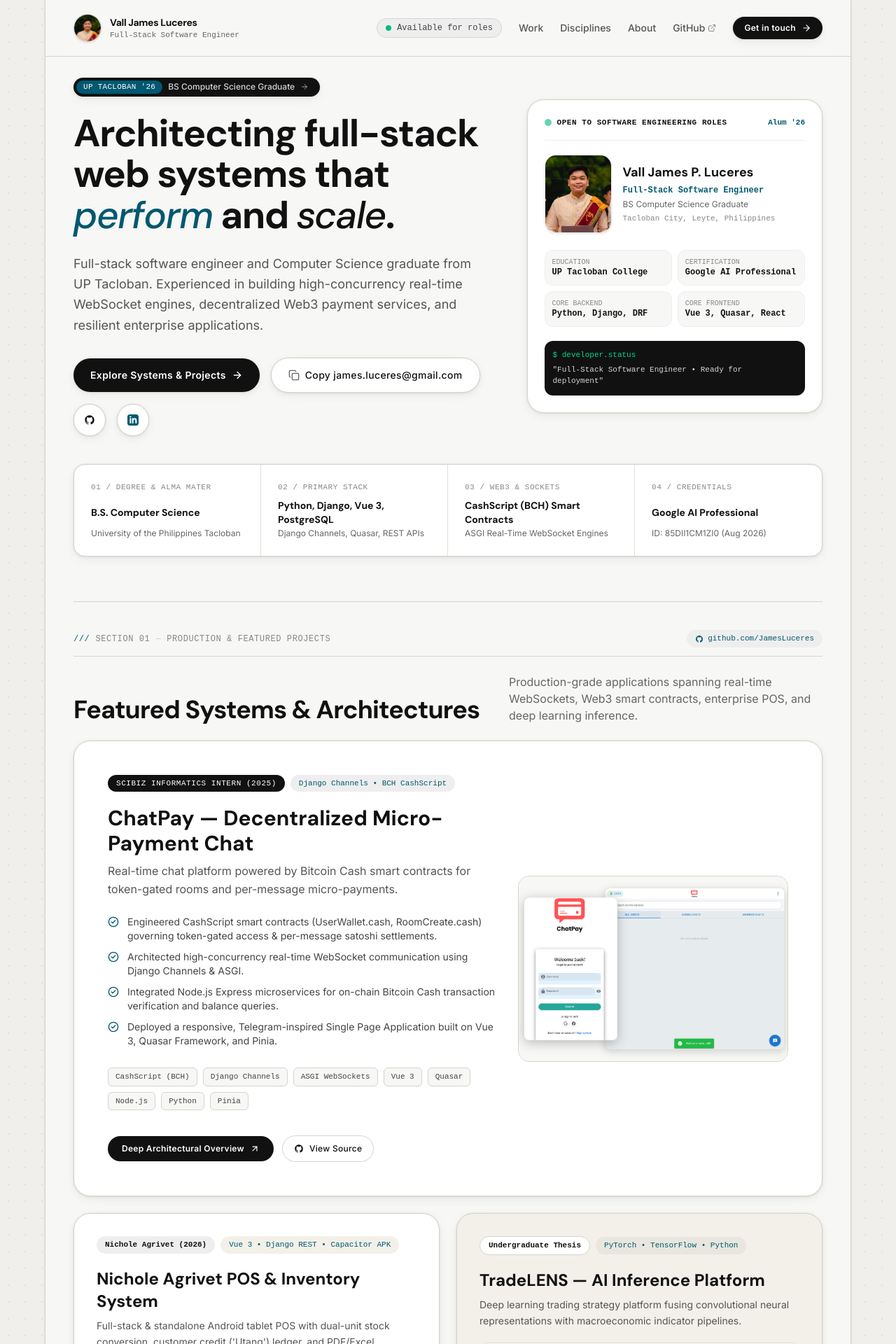
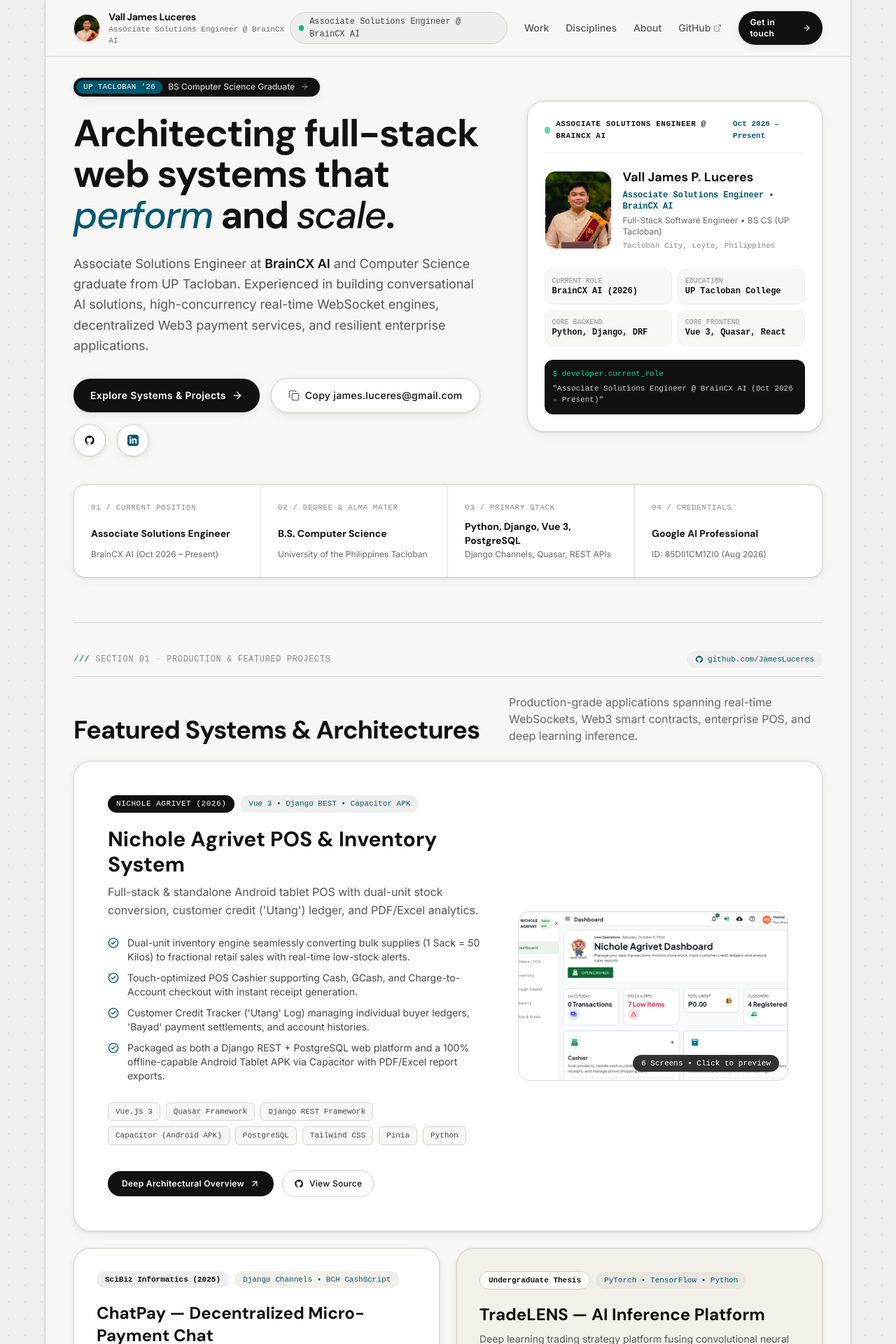
Before and after one commit to JamesLuceres/my-portfolio, a React (Vite) app: page / in a window 1280 px wide. Shown: the top 1920 px of the page at 70% size. Built offline with nearby package versions, Linux system fonts and the light colour scheme; a web font is replaced by a local one.

Commit message:
Feature Nichole Agrivet POS first and update current role to Associate Solutions Engineer at BrainCX AI

```diff
--- a/src/App.jsx
+++ b/src/App.jsx
@@ -45,33 +45,8 @@
 
 const PROJECTS = [
   {
-    id: "chatpay",
+    id: "agrivet-pos",
     featured: true,
-    role: "Full-Stack Developer Intern",
-    company: "SciBiz Informatics (2025)",
-    category: "Decentralized Web3 & Real-Time Chat",
-    badge: "Django Channels • BCH CashScript",
-    title: "ChatPay — Decentralized Micro-Payment Chat",
-    githubUrl: "https://github.com/JamesLuceres/ChatPay",
-    subtitle: "Real-time chat platform powered by Bitcoin Cash smart contracts for token-gated rooms and per-message micro-payments.",
-    description: "Engineered during my software engineering internship at SciBiz Informatics. ChatPay combines compiled on-chain CashScript smart contracts with high-throughput ASGI WebSockets and a modern reactive SPA, allowing users to monetize chat rooms and pay fractional satoshis per message seamlessly.",
-    image: chatpayImg,
-    highlights: [
-      "Engineered CashScript smart contracts (UserWallet.cash, RoomCreate.cash) governing token-gated access & per-message satoshi settlements.",
-      "Architected high-concurrency real-time WebSocket communication using Django Channels & ASGI.",
-      "Integrated Node.js Express microservices for on-chain Bitcoin Cash transaction verification and balance queries.",
-      "Deployed a responsive, Telegram-inspired Single Page Application built on Vue 3, Quasar Framework, and Pinia."
-    ],
-    techStack: ["CashScript (BCH)", "Django Channels", "ASGI WebSockets", "Vue 3", "Quasar", "Node.js", "Python", "Pinia"],
-    stats: [
-      { label: "Smart Contracts", val: "CashScript (BCH)" },
-      { label: "Sockets", val: "Django Channels" },
-      { label: "Frontend", val: "Vue 3 / Quasar" }
-    ]
-  },
-  {
-    id: "agrivet-pos",
-    featured: false,
     role: "Freelance Full-Stack Project",
     company: "Nichole Agrivet (2026)",
     category: "Full-Stack Enterprise & POS",
@@ -100,6 +75,31 @@
       { label: "Deployment", val: "Web + Android APK" },
       { label: "Architecture", val: "Django REST + Offline" },
       { label: "UI Layer", val: "Vue 3 + Quasar" }
+    ]
+  },
+  {
+    id: "chatpay",
+    featured: false,
+    role: "Full-Stack Developer Intern",
+    company: "SciBiz Informatics (2025)",
+    category: "Decentralized Web3 & Real-Time Chat",
+    badge: "Django Channels • BCH CashScript",
+    title: "ChatPay — Decentralized Micro-Payment Chat",
+    githubUrl: "https://github.com/JamesLuceres/ChatPay",
+    subtitle: "Real-time chat platform powered by Bitcoin Cash smart contracts for token-gated rooms and per-message micro-payments.",
+    description: "Engineered during my software engineering internship at SciBiz Informatics. ChatPay combines compiled on-chain CashScript smart contracts with high-throughput ASGI WebSockets and a modern reactive SPA, allowing users to monetize chat rooms and pay fractional satoshis per message seamlessly.",
+    image: chatpayImg,
+    highlights: [
+      "Engineered CashScript smart contracts (UserWallet.cash, RoomCreate.cash) governing token-gated access & per-message satoshi settlements.",
+      "Architected high-concurrency real-time WebSocket communication using Django Channels & ASGI.",
+      "Integrated Node.js Express microservices for on-chain Bitcoin Cash transaction verification and balance queries.",
+      "Deployed a responsive, Telegram-inspired Single Page Application built on Vue 3, Quasar Framework, and Pinia."
+    ],
+    techStack: ["CashScript (BCH)", "Django Channels", "ASGI WebSockets", "Vue 3", "Quasar", "Node.js", "Python", "Pinia"],
+    stats: [
+      { label: "Smart Contracts", val: "CashScript (BCH)" },
+      { label: "Sockets", val: "Django Channels" },
+      { label: "Frontend", val: "Vue 3 / Quasar" }
     ]
   },
   {
@@ -254,16 +254,16 @@
                   Vall James Luceres
                 </span>
                 <span className="text-[11px] text-[#666666] font-mono-code">
-                  Full-Stack Software Engineer
+                  Associate Solutions Engineer @ BrainCX AI
                 </span>
               </div>
             </a>
 
-            {/* Navigation items & Availability Status */}
+            {/* Navigation items & Employment Status */}
             <div className="flex items-center gap-6">
               <div className="hidden lg:flex items-center gap-2 px-3 py-1 rounded-full bg-[#EEEEEE] border border-[#D6D4CD] text-[12px] font-mono-code text-[#444444]">
                 <span className="w-2 h-2 rounded-full bg-emerald-500 animate-pulse" />
-                <span>Available for roles</span>
+                <span>Associate Solutions Engineer @ BrainCX AI</span>
               </div>
 
               <nav className="hidden md:flex items-center gap-6 text-sm font-medium text-[#555555]">
@@ -315,7 +315,7 @@
                 </h1>
 
                 <p className="text-base sm:text-lg text-[#555555] leading-relaxed max-w-xl mb-8 mx-auto md:mx-0">
-                  Full-stack software engineer and Computer Science graduate from UP Tacloban. Experienced in building high-concurrency real-time WebSocket engines, decentralized Web3 payment services, and resilient enterprise applications.
+                  Associate Solutions Engineer at <span className="font-semibold text-[#111111]">BrainCX AI</span> and Computer Science graduate from UP Tacloban. Experienced in building conversational AI solutions, high-concurrency real-time WebSocket engines, decentralized Web3 payment services, and resilient enterprise applications.
                 </p>
 
                 {/* CTAs */}
@@ -373,9 +373,9 @@
                   <div className="flex items-center justify-between border-b border-[#EEEEEE] pb-4 mb-5">
                     <div className="flex items-center gap-2">
                       <span className="w-2.5 h-2.5 rounded-full bg-emerald-500 animate-pulse" />
-                      <span className="font-mono-code text-[11px] font-semibold tracking-wider text-[#111111] uppercase">Open To Software Engineering Roles</span>
+                      <span className="font-mono-code text-[11px] font-semibold tracking-wider text-[#111111] uppercase">Associate Solutions Engineer @ BrainCX AI</span>
                     </div>
-                    <span className="font-mono-code text-[11px] text-[#015870] font-semibold">Alum '26</span>
+                    <span className="font-mono-code text-[11px] text-[#015870] font-semibold">Oct 2026 – Present</span>
                   </div>
 
                   <div className="flex gap-4 items-center mb-6">
@@ -389,10 +389,10 @@
                         Vall James P. Luceres
                       </div>
                       <div className="font-mono-code text-xs text-[#015870] font-semibold">
-                        Full-Stack Software Engineer
+                        Associate Solutions Engineer • BrainCX AI
                       </div>
                       <div className="text-xs text-[#666666]">
-                        BS Computer Science Graduate
+                        Full-Stack Software Engineer • BS CS (UP Tacloban)
                       </div>
                       <div className="text-[11px] text-[#888888] font-mono-code">
                         Tacloban City, Leyte, Philippines
@@ -403,12 +403,12 @@
                   {/* Micro Blueprint Specs Grid */}
                   <div className="grid grid-cols-2 gap-2 text-xs font-mono-code mb-5">
                     <div className="p-2.5 rounded-xl bg-[#F7F7F5] border border-[#EEEEEE]">
+                      <span className="text-[10px] text-[#888888] block uppercase">Current Role</span>
+                      <span className="font-semibold text-[#111111]">BrainCX AI (2026)</span>
+                    </div>
+                    <div className="p-2.5 rounded-xl bg-[#F7F7F5] border border-[#EEEEEE]">
                       <span className="text-[10px] text-[#888888] block uppercase">Education</span>
                       <span className="font-semibold text-[#111111]">UP Tacloban College</span>
-                    </div>
-                    <div className="p-2.5 rounded-xl bg-[#F7F7F5] border border-[#EEEEEE]">
-                      <span className="text-[10px] text-[#888888] block uppercase">Certification</span>
-                      <span className="font-semibold text-[#111111]">Google AI Professional</span>
                     </div>
                     <div className="p-2.5 rounded-xl bg-[#F7F7F5] border border-[#EEEEEE]">
                       <span className="text-[10px] text-[#888888] block uppercase">Core Backend</span>
@@ -422,8 +422,8 @@
 
                   {/* Mini Terminal Box */}
                   <div className="p-3 rounded-xl bg-[#111111] text-white font-mono-code text-[11px] space-y-1">
-                    <div className="text-emerald-400">$ developer.status</div>
-                    <div className="text-neutral-300">"Full-Stack Software Engineer • Ready for deployment"</div>
+                    <div className="text-emerald-400">$ developer.current_role</div>
+                    <div className="text-neutral-300">"Associate Solutions Engineer @ BrainCX AI (Oct 2026 – Present)"</div>
                   </div>
                 </div>
               </div>
@@ -433,19 +433,19 @@
             <div className="mt-8 md:mt-10 border border-[#D6D4CD] rounded-2xl bg-white shadow-kiln overflow-hidden">
               <div className="grid grid-cols-1 sm:grid-cols-2 lg:grid-cols-4 divide-y sm:divide-y-0 sm:divide-x divide-[#E0DED7]">
                 <div className="p-6 flex flex-col justify-between">
-                  <span className="font-mono-code text-[11px] text-[#888888] uppercase tracking-wider mb-2">01 / Degree & Alma Mater</span>
+                  <span className="font-mono-code text-[11px] text-[#888888] uppercase tracking-wider mb-2">01 / Current Position</span>
+                  <div className="font-display font-bold text-sm text-[#111111]">Associate Solutions Engineer</div>
+                  <div className="text-xs text-[#666666] mt-0.5">BrainCX AI (Oct 2026 – Present)</div>
+                </div>
+                <div className="p-6 flex flex-col justify-between">
+                  <span className="font-mono-code text-[11px] text-[#888888] uppercase tracking-wider mb-2">02 / Degree & Alma Mater</span>
                   <div className="font-display font-bold text-sm text-[#111111]">B.S. Computer Science</div>
                   <div className="text-xs text-[#666666] mt-0.5">University of the Philippines Tacloban</div>
                 </div>
                 <div className="p-6 flex flex-col justify-between">
-                  <span className="font-mono-code text-[11px] text-[#888888] uppercase tracking-wider mb-2">02 / Primary Stack</span>
+                  <span className="font-mono-code text-[11px] text-[#888888] uppercase tracking-wider mb-2">03 / Primary Stack</span>
                   <div className="font-display font-bold text-sm text-[#111111]">Python, Django, Vue 3, PostgreSQL</div>
                   <div className="text-xs text-[#666666] mt-0.5">Django Channels, Quasar, REST APIs</div>
-                </div>
-                <div className="p-6 flex flex-col justify-between">
-                  <span className="font-mono-code text-[11px] text-[#888888] uppercase tracking-wider mb-2">03 / Web3 & Sockets</span>
-                  <div className="font-display font-bold text-sm text-[#111111]">CashScript (BCH) Smart Contracts</div>
-                  <div className="text-xs text-[#666666] mt-0.5">ASGI Real-Time WebSocket Engines</div>
                 </div>
                 <div className="p-6 flex flex-col justify-between">
                   <span className="font-mono-code text-[11px] text-[#888888] uppercase tracking-wider mb-2">04 / Credentials</span>
@@ -491,13 +491,13 @@
 
             {/* Bento Grid */}
             <div className="space-y-6">
-              {/* FEATURED HERO CARD: ChatPay (Web3 + WebSockets) */}
+              {/* FEATURED HERO CARD: Nichole Agrivet POS & Inventory */}
               <div className="border border-[#D6D4CD] rounded-3xl bg-white p-6 sm:p-8 md:p-12 shadow-kiln hover:shadow-lg transition-all duration-300">
                 <div className="grid grid-cols-1 lg:grid-cols-12 gap-8 items-center">
                   <div className="lg:col-span-7 space-y-5">
                     <div className="flex items-center gap-2 flex-wrap">
                       <span className="px-3 py-1 rounded-full bg-[#111111] text-white text-[11px] font-mono-code uppercase tracking-wider">
-                        SciBiz Informatics Intern (2025)
+                        {PROJECTS[0].company}
                       </span>
                       <span className="px-3 py-1 rounded-full bg-[#EEEEEE] text-[#015870] text-[11px] font-mono-code font-medium">
                         {PROJECTS[0].badge}
@@ -559,11 +559,14 @@
                       <img
                         src={PROJECTS[0].image}
                         alt={PROJECTS[0].title}
-                        className="w-full h-auto aspect-[16/11] object-cover transition-transform duration-500 group-hover:scale-105"
+                        className="w-full h-auto aspect-[16/10] object-cover object-top transition-transform duration-500 group-hover:scale-105"
                       />
+                      <span className="absolute bottom-3 right-3 px-3 py-1 rounded-full bg-[#111111]/85 backdrop-blur-sm text-white text-[11px] font-mono-code font-medium shadow-sm">
+                        6 Screens • Click to preview
+                      </span>
                       <div className="absolute inset-0 bg-black/20 opacity-0 group-hover:opacity-100 transition-opacity flex items-center justify-center">
                         <span className="px-4 py-2 rounded-full bg-white text-[#111111] text-xs font-semibold shadow-lg">
-                          Click to inspect architecture
+                          Click to inspect 6 screens & architecture
                         </span>
                       </div>
                     </div>
@@ -573,7 +576,7 @@
 
               {/* DUAL ASYMMETRIC BENTO CARDS */}
               <div className="grid grid-cols-1 md:grid-cols-2 gap-6">
-                {/* Card 2: Nichole Agrivet POS & Inventory */}
+                {/* Card 2: ChatPay */}
                 <div className="border border-[#D6D4CD] rounded-3xl bg-white p-6 sm:p-8 shadow-kiln flex flex-col justify-between hover:shadow-lg transition-all duration-300">
                   <div className="space-y-5">
                     <div className="flex items-center gap-2 flex-wrap">
@@ -601,11 +604,8 @@
                       <img
                         src={PROJECTS[1].image}
                         alt={PROJECTS[1].title}
-                        className="w-full h-48 object-cover object-top group-hover:scale-105 transition-transform duration-500"
+                        className="w-full h-48 object-cover group-hover:scale-105 transition-transform duration-500"
                       />
-                      <span className="absolute bottom-2.5 right-2.5 px-2.5 py-1 rounded-full bg-[#111111]/85 backdrop-blur-sm text-white text-[10px] font-mono-code font-medium shadow-sm">
-                        6 Screens • Click to preview
-                      </span>
                     </div>
 
                     <div className="space-y-2 pt-1">
@@ -901,16 +901,16 @@
                     />
                     <div className="w-full space-y-2 text-xs font-mono-code text-[#555555]">
                       <div className="flex justify-between">
-                        <span className="text-[#888888]">Status:</span>
-                        <span className="font-semibold text-[#015870]">Full-Stack Engineer</span>
+                        <span className="text-[#888888]">Current Role:</span>
+                        <span className="font-semibold text-[#015870]">Assoc. Solutions Engineer</span>
+                      </div>
+                      <div className="flex justify-between">
+                        <span className="text-[#888888]">Company:</span>
+                        <span className="font-semibold text-[#111111]">BrainCX AI (Oct 2026)</span>
                       </div>
                       <div className="flex justify-between">
                         <span className="text-[#888888]">Degree:</span>
-                        <span className="font-semibold text-[#111111]">BS Computer Science</span>
-                      </div>
-                      <div className="flex justify-between">
-                        <span className="text-[#888888]">Alma Mater:</span>
-                        <span className="font-semibold text-[#111111]">UP Tacloban (2026)</span>
+                        <span className="font-semibold text-[#111111]">BS CS • UP Tacloban ’26</span>
                       </div>
                       <div className="flex justify-between">
                         <span className="text-[#888888]">Certification:</span>
@@ -937,10 +937,10 @@
 
                 <div className="lg:col-span-7 space-y-5 text-sm sm:text-base text-[#444444] leading-relaxed">
                   <p>
-                    I am a Full-Stack Software Engineer and Computer Science graduate from the University of the Philippines Tacloban College. My work centers on building dependable, modular software architectures—ranging from high-concurrency real-time WebSocket systems and on-chain decentralized smart contracts, to normalized database engines and quantitative deep learning models.
+                    I am an <span className="font-semibold text-[#111111]">Associate Solutions Engineer at BrainCX AI</span> (Oct 2026 – Present) and a Computer Science graduate from the University of the Philippines Tacloban College. My work centers on engineering conversational AI solutions and dependable full-stack software architectures—ranging from high-concurrency real-time WebSocket systems and on-chain decentralized smart contracts, to normalized database engines and quantitative deep learning models.
                   </p>
                   <p>
-                    During my software engineering internship at SciBiz Informatics, I engineered CashScript smart contracts on Bitcoin Cash to govern token-gated communication and satoshi micro-payments, coupled with high-concurrency Django Channels WebSocket engines. As a freelance developer, I developed and shipped the Nichole Agrivet POS & Inventory Management System to production, solving real business operational challenges in inventory conversion and credit tracking.
+                    As a freelance full-stack engineer, I architected and shipped the <span className="font-semibold text-[#111111]">Nichole Agrivet POS & Inventory Management System</span> across web and standalone Android tablets (Capacitor APK), solving retail operational challenges in dual-unit stock conversion and credit ledger tracking. Previously, during my software engineering internship at SciBiz Informatics, I engineered CashScript smart contracts on Bitcoin Cash to govern token-gated communication and satoshi micro-payments, coupled with high-concurrency Django Channels WebSocket engines.
                   </p>
                   <p>
                     I am proficient across Python, JavaScript, Vue 3, Django REST Framework, and PostgreSQL, with a Google AI Professional Certification covering prompt engineering, AI-assisted app building, and workflow automation.
@@ -991,7 +991,7 @@
                 <span>Contact & Communication</span>
               </div>
               <span className="font-mono-code text-[11px] text-emerald-700 bg-emerald-100/70 border border-emerald-200 px-2.5 py-0.5 rounded-full font-medium">
-                ● AVAILABLE IMMEDIATELY
+                ● ASSOCIATE SOLUTIONS ENGINEER @ BRAINCX AI
               </span>
             </div>
 
@@ -1007,7 +1007,7 @@
               </h2>
 
               <p className="text-sm sm:text-base text-[#666666] max-w-lg mx-auto leading-relaxed">
-                I am currently open to full-stack, backend, Web3, and software engineering opportunities. Let's discuss how my experience can contribute to your engineering team.
+                Always open to connecting on software architecture, conversational AI solutions, full-stack engineering, and technical collaborations. Feel free to reach out directly via email or LinkedIn.
               </p>
 
               {/* Actions */}
@@ -1070,7 +1070,7 @@
             <div className="flex items-center gap-3">
               <span className="font-display font-bold text-[#111111]">Vall James P. Luceres</span>
               <span className="text-[#CCCCCC]">/</span>
-              <span className="font-mono-code">Full-Stack Software Engineer</span>
+              <span className="font-mono-code">Associate Solutions Engineer @ BrainCX AI</span>
             </div>
 
             <div className="font-mono-code text-[11px] text-[#888888] flex items-center gap-4">
```
